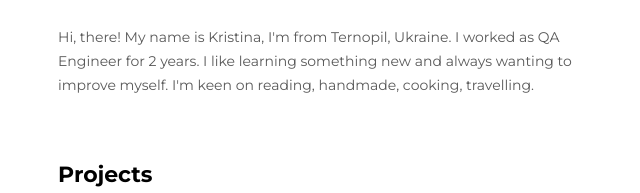
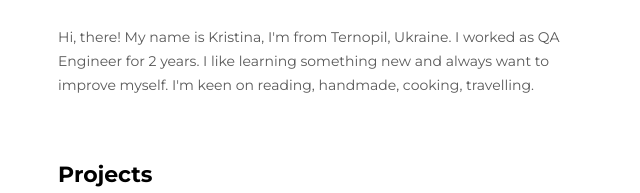
Before and after one commit to Kristi-T/GoItMarathon, a plain HTML site: page index.html in a window 1280 px wide. Shown: the part 227-420 px from the top of the page, 378-1018 px from the left. Drawn offline with Linux system fonts and the light colour scheme.

Commit message:
Update index.html

```diff
--- a/index.html
+++ b/index.html
@@ -25,7 +25,7 @@
           <p class="about-me">
             Hi, there! My name is Kristina, I'm from Ternopil, Ukraine. I worked
             as QA Engineer for 2 years. I like learning something new and always
-            wanting to improve myself. I'm keen on reading, handmade, cooking,
+            want to improve myself. I'm keen on reading, handmade, cooking,
             travelling.
           </p>
         </div>
```
